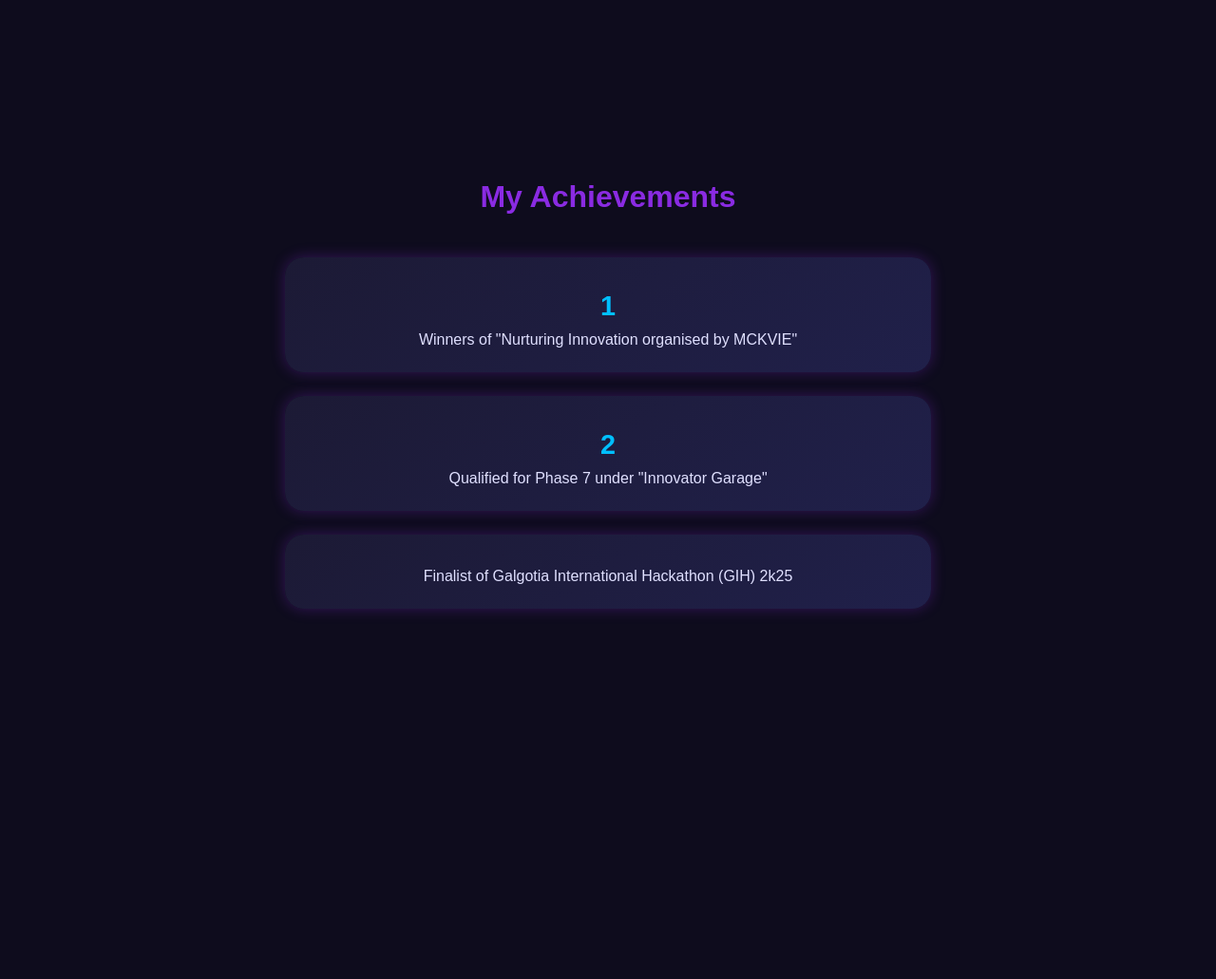
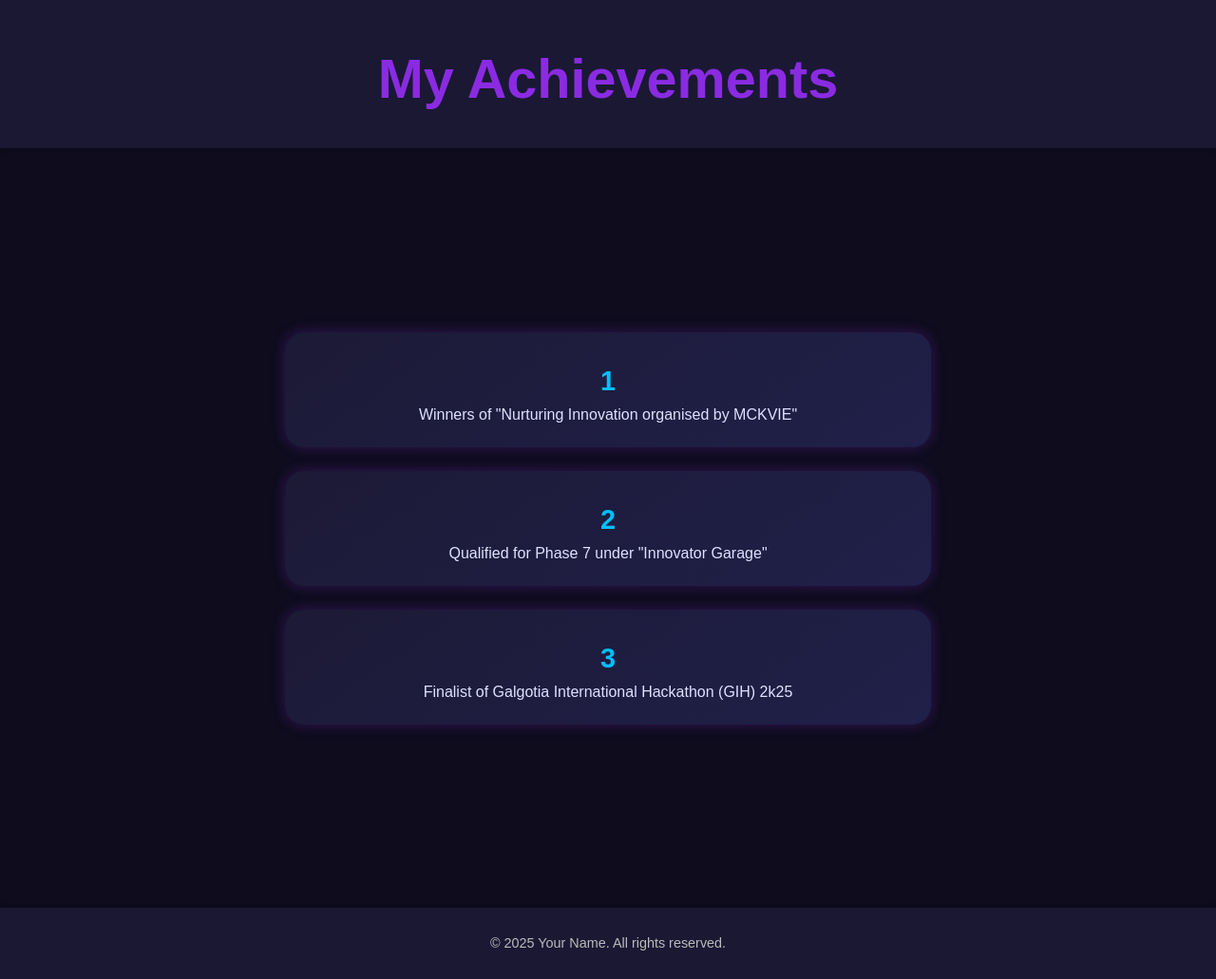
Before and after one commit to kishalaycodes/PORTFOLIO, a plain HTML site: page achievements.html in a window 1280 px wide. Shown: the whole page at 95% size. Before the commit the page ends 800 px from the top, so only its background shows below. Drawn offline with Linux system fonts and the light colour scheme.

Commit message:
FINAL commit in my personal portfolio

```diff
--- a/achievements.css
+++ b/achievements.css
@@ -16,16 +16,36 @@
 }
 
 .achievement-container {
-  flex: 1;
   display: flex;
   flex-direction: column;
   align-items: center;
   justify-content: center;
   gap: 25px;
   padding: 20px;
-  width: 100%;
+  width: 100vw;
+  height: 100dvh;
   box-sizing: border-box;
 }
+.site-header {
+  background-color: #1a1833;
+  padding: 20px;
+  text-align: center;
+  color: #8a2be2;
+  font-size: 1.8rem;
+  font-weight: bold;
+  box-shadow: 0 2px 5px rgba(0, 0, 0, 0.2);
+}
+
+.site-footer {
+  background-color: #1a1833;
+  color: #bbb;
+  text-align: center;
+  padding: 15px;
+  font-size: 0.9rem;
+  box-shadow: 0 -2px 5px rgba(0, 0, 0, 0.2);
+  margin-top: auto;
+}
+
 
 .achievement-card {
   background: linear-gradient(145deg, #1c1a35, #20204a);
--- a/achievements.html
+++ b/achievements.html
@@ -8,11 +8,11 @@
 
 </head>
 <body>
+  <header class="site-header">
+    <h1>My Achievements</h1>
+  </header>
 
-
-
-  <div class="achievement-container">
-    <h1>My Achievements</h1>
+  <main class="achievement-container">
     <div class="achievement-card">
       <i class="fas fa-trophy"></i>
       <div class="achievement-number">1</div>
@@ -27,10 +27,14 @@
 
     <div class="achievement-card">
       <i class="fas fa-award"></i>
-      <div class="achievement-number"></div>
+      <div class="achievement-number">3</div>
       <div class="achievement-text">Finalist of Galgotia International Hackathon (GIH) 2k25</div>
     </div>
-  </div>
+  </main>
+
+  <footer class="site-footer">
+    <p>&copy; 2025 Your Name. All rights reserved.</p>
+  </footer>
 
 </body>
 </html>
```
